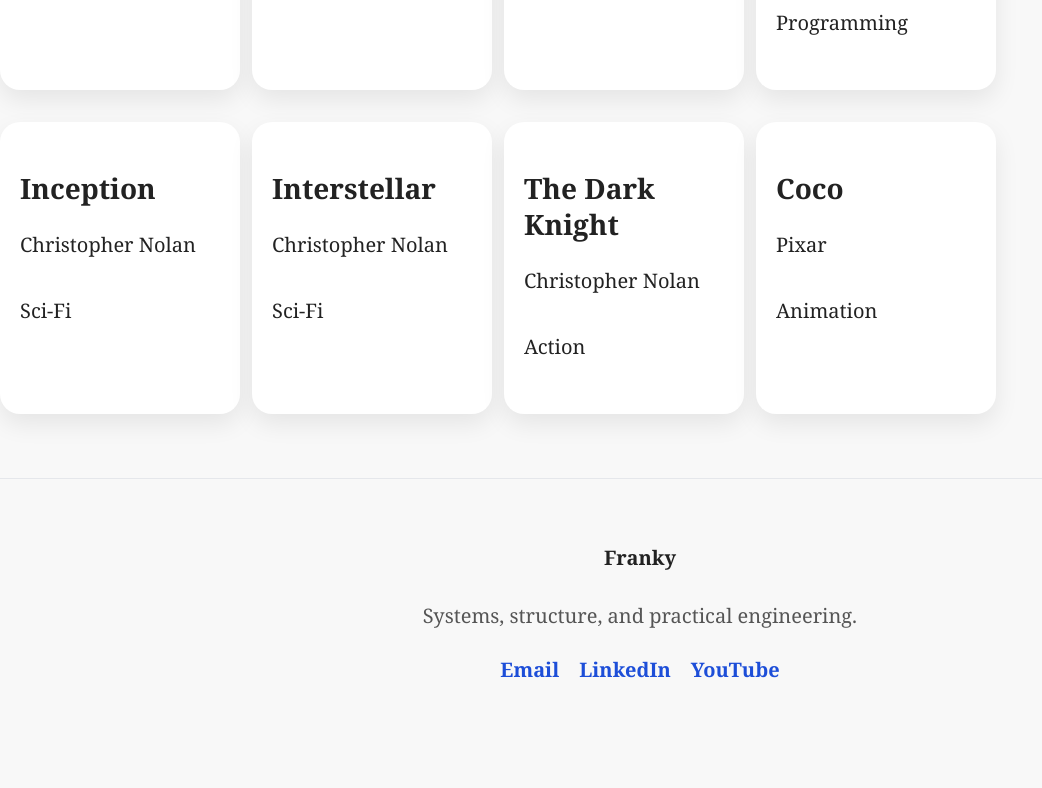
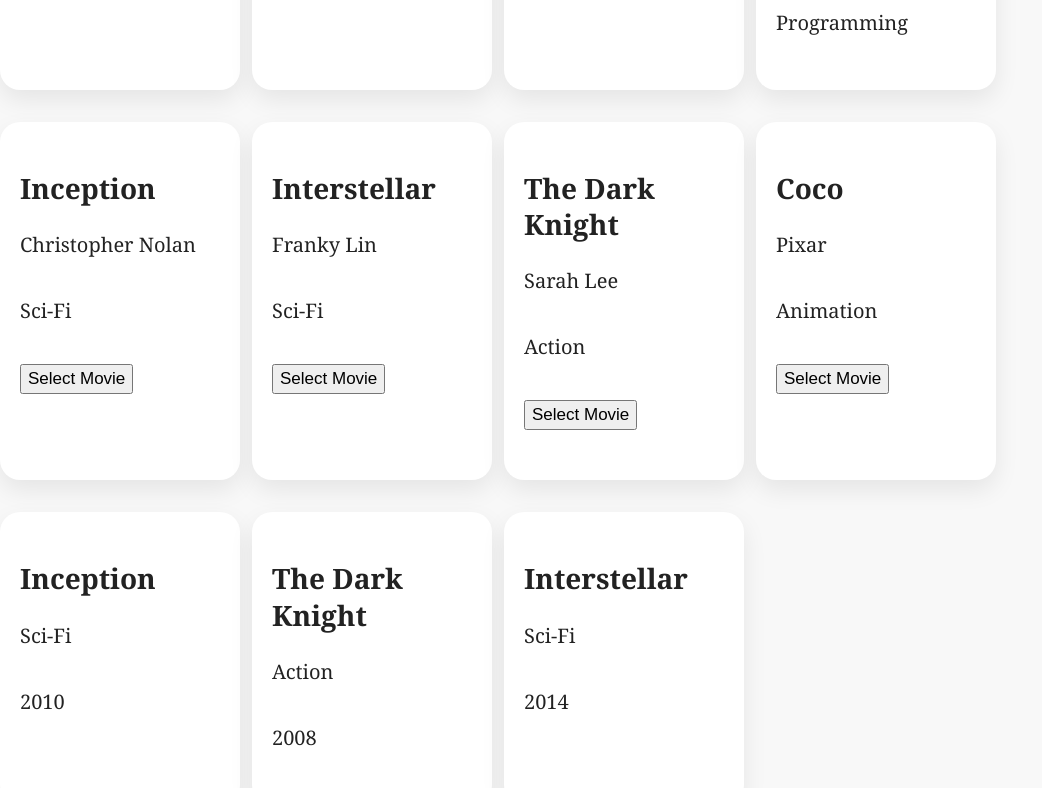
Before and after one commit to fmaslim/personalwebsite, an Angular app: page /projects in a window 1280 px wide. Shown: the part 3326-4114 px from the top of the page, without its empty margins (0-1042 px from the left). Before the commit the page ends 4054 px from the top, so only its background shows below. Built offline with nearby package versions, Linux system fonts and the light colour scheme.

Commit message:
Added Ouput to movie-card component

```diff
--- a/src/app/app.module.ts
+++ b/src/app/app.module.ts
@@ -14,6 +14,7 @@
 import { ProductCardComponent } from './components/product-card/product-card.component';
 import { BookCardComponent } from './components/book-card/book-card.component';
 import { MovieCardComponent } from './components/movie-card/movie-card.component';
+import { Movie2CardComponent } from './components/movie2-card/movie2-card.component';
 
 @NgModule({
   declarations: [
@@ -27,7 +28,8 @@
     AppEmployeeCardComponent,
     ProductCardComponent,
     BookCardComponent,
-    MovieCardComponent
+    MovieCardComponent,
+    Movie2CardComponent
   ],
   imports: [
     BrowserModule,
--- a/src/app/components/movie-card/movie-card.component.html
+++ b/src/app/components/movie-card/movie-card.component.html
@@ -5,3 +5,6 @@
 <p>
     {{ movie.genre }}
 </p>
+<p>
+    <button (click)="selectMovie()">Select Movie</button>
+</p>
--- a/src/app/components/movie-card/movie-card.component.ts
+++ b/src/app/components/movie-card/movie-card.component.ts
@@ -1,4 +1,4 @@
-import { Component, Input } from '@angular/core';
+import { Component, Input, Output, EventEmitter } from '@angular/core';
 
 @Component({
   selector: 'app-movie-card',
@@ -7,4 +7,9 @@
 })
 export class MovieCardComponent {
     @Input() movie: any;
+    @Output() movieSelected = new EventEmitter<any>();
+
+    selectMovie() {
+        this.movieSelected.emit(this.movie);
+    }
 }
--- /dev/null
+++ b/src/app/components/movie2-card/movie2-card.component.html
@@ -0,0 +1,9 @@
+<h3>
+    {{ movie.title }}
+</h3>
+<p>
+    {{ movie.genre }}
+</p>
+<p>
+    {{ movie.year }}
+</p>
--- a/src/app/projects/projects.component.html
+++ b/src/app/projects/projects.component.html
@@ -81,10 +81,21 @@
         </app-book-card>
     </div>
 
+    <p *ngIf="selectedMovie">
+        Selected movie: {{ selectedMovie.title }}
+    </p>
     <div class="employee-list projects-grid">
         <app-movie-card *ngFor="let movie of movies"
                         [movie]="movie"
-                        class="project-card">
+                        class="project-card"
+                        (movieSelected)="onMovieSelected($event)">
         </app-movie-card>
     </div>
+
+    <div class="employee-list projects-grid">
+        <app-movie2-card *ngFor="let movie of movies2"
+                         [movie]="movie"
+                         class="project-card">
+        </app-movie2-card>
+    </div>
 </section>
--- a/src/app/projects/projects.component.ts
+++ b/src/app/projects/projects.component.ts
@@ -114,12 +114,12 @@
         },
         {
             title: 'Interstellar',
-            director: 'Christopher Nolan',
+            director: 'Franky Lin',
             genre: 'Sci-Fi',
         },
         {
             title: 'The Dark Knight',
-            director: 'Christopher Nolan',
+            director: 'Sarah Lee',
             genre: 'Action',
         },
         {
@@ -128,12 +128,29 @@
             genre: 'Animation',
         },
     ];
+    movies2 = [
+        {
+            title: 'Inception',
+            genre: 'Sci-Fi',
+            year: '2010'
+        },
+        {
+            title: 'The Dark Knight',
+            genre: 'Action',
+            year: '2008'
+        },
+        {
+            title: 'Interstellar',
+            genre: 'Sci-Fi',
+            year: '2014'
+        },
+    ];
 
     selectedProject = this.projects[0];
 
     bannerUrl = '/website-banner-2.png';
     bannerAlt = 'Cloud computing and workspace banner';
-
+    selectedMovie: any = null;
     showFeatured = true;
 
     toggleFeatured() {
@@ -143,4 +160,9 @@
     setSelectedProject(project: any) {
         this.selectedProject = project;
     }
+
+    onMovieSelected(movie: any) {
+        this.selectedMovie = movie;
+        console.log('Selected movie:', movie);
+    }
 }
```
Also changed, not shown: src/app/components/movie2-card/movie2-card.component.ts (added, +10 -0 lines), src/app/components/movie2-card/movie2-card.component.css (added), 1 other file (tests, documents, lock files or other folders).
